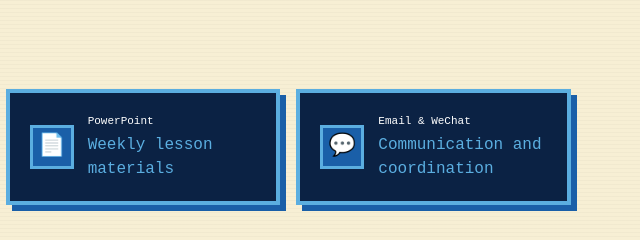
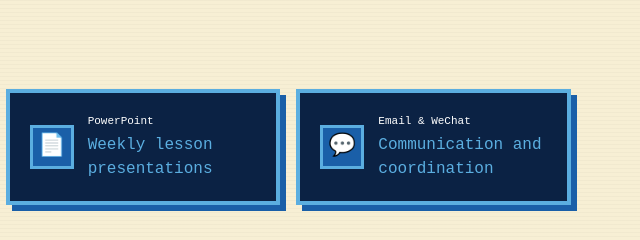
Before and after one commit to englishliteracyproject/englishliteracyproject.github.io, a plain HTML site: page index.html in a window 1280 px wide. Shown: the part 2333-2573 px from the top of the page, 497-1137 px from the left. Drawn offline with Linux system fonts and the light colour scheme; a web font is replaced by a local one.

Commit message:
Update tool purpose from materials to presentations

```diff
--- a/index.html
+++ b/index.html
@@ -259,7 +259,7 @@
           <div class="tool-icon">📄</div>
           <div>
             <div class="tool-name">PowerPoint</div>
-            <div class="tool-purpose">Weekly lesson materials</div>
+            <div class="tool-purpose">Weekly lesson presentations</div>
           </div>
         </div>
 
@@ -677,7 +677,7 @@
       'VooV / Tencent Meeting': 'VooV / 腾讯会议',
       'International video calls': '国际视频会议',
       'PowerPoint': 'PowerPoint',
-      'Weekly lesson materials': '每周课程资料',
+      'Weekly lesson presentations': '每周课程演示',
       'Email & WeChat': '电子邮件和微信',
       'Communication and coordination': '日常沟通与协调',
 
```
